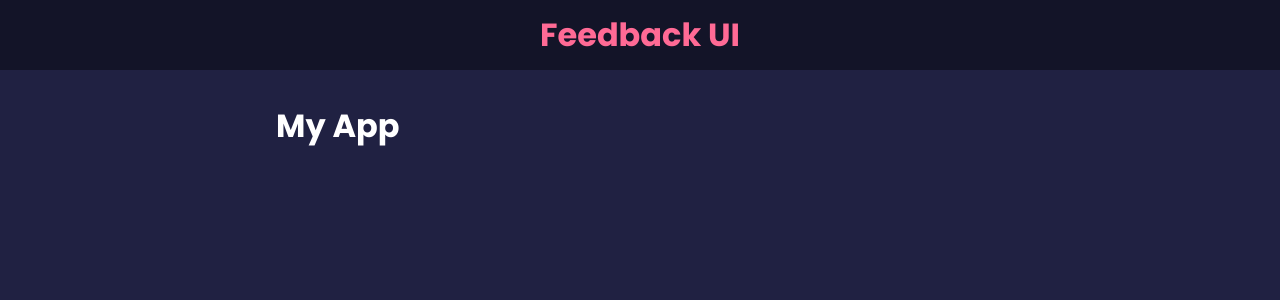
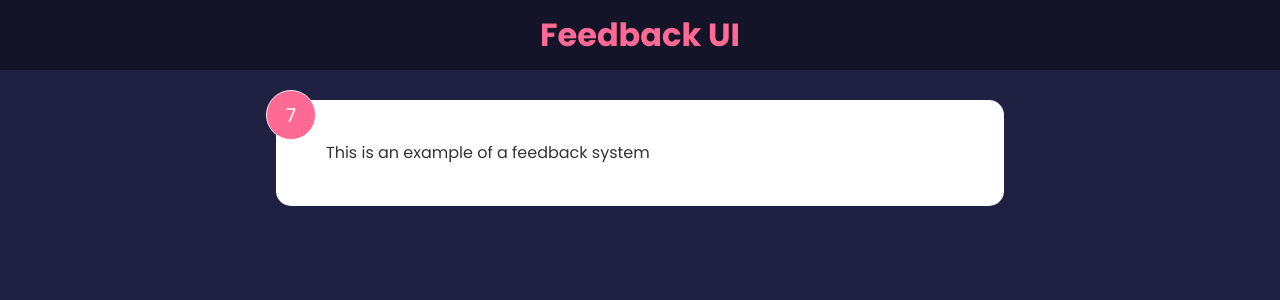
Before and after one commit to toitimtoe/feedback-app-from-scratch, a React (Create React App) app: page / in a window 1280 px wide. Shown: the top 300 px of the page. Built offline with nearby package versions, Linux system fonts and the light colour scheme.

Commit message:
feat: add feedback item

```diff
--- a/src/App.js
+++ b/src/App.js
@@ -1,14 +1,15 @@
-import Header from "./components/Header"
+import Header from "./components/Header";
+import FeedbackItem from "./components/FeedbackItem";
 
 function App() {
   return (
     <>
       <Header />
       <div className="container">
-        <h1>My App</h1>
+        <FeedbackItem />
       </div>
     </>
-  )
+  );
 }
 
-export default App
+export default App;
--- /dev/null
+++ b/src/components/FeedbackItem.jsx
@@ -0,0 +1,15 @@
+import { useState } from "react";
+
+function FeedbackItem() {
+  const [rating, setRating] = useState(7);
+  const [text, setText] = useState("This is an example of a feedback system ");
+
+  return (
+    <div className="card">
+      <div className="num-display">{rating}</div>
+      <div className="text-display">{text}</div>
+    </div>
+  );
+}
+
+export default FeedbackItem;
```
Also changed, not shown: 1 other file (tests, documents, lock files or other folders).
